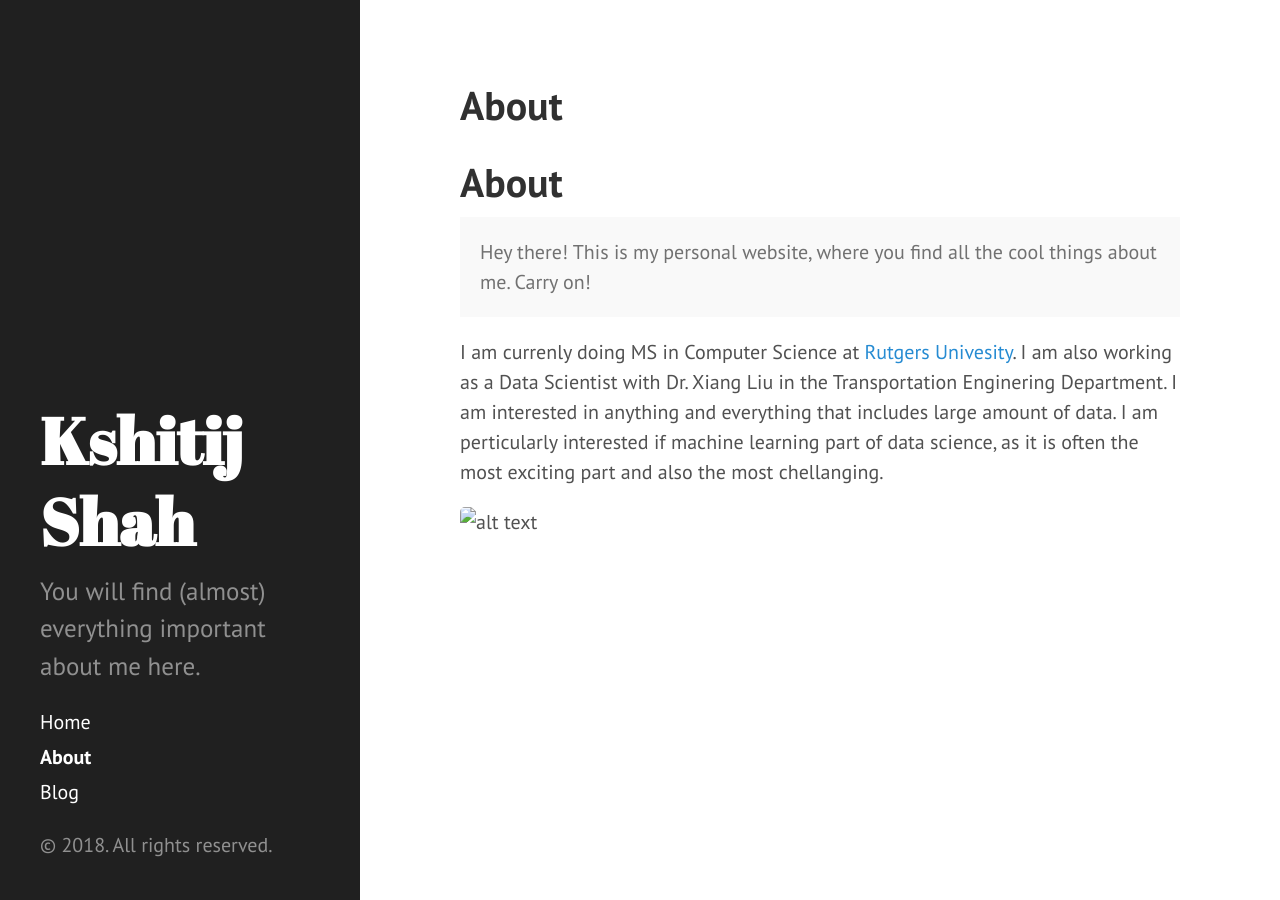
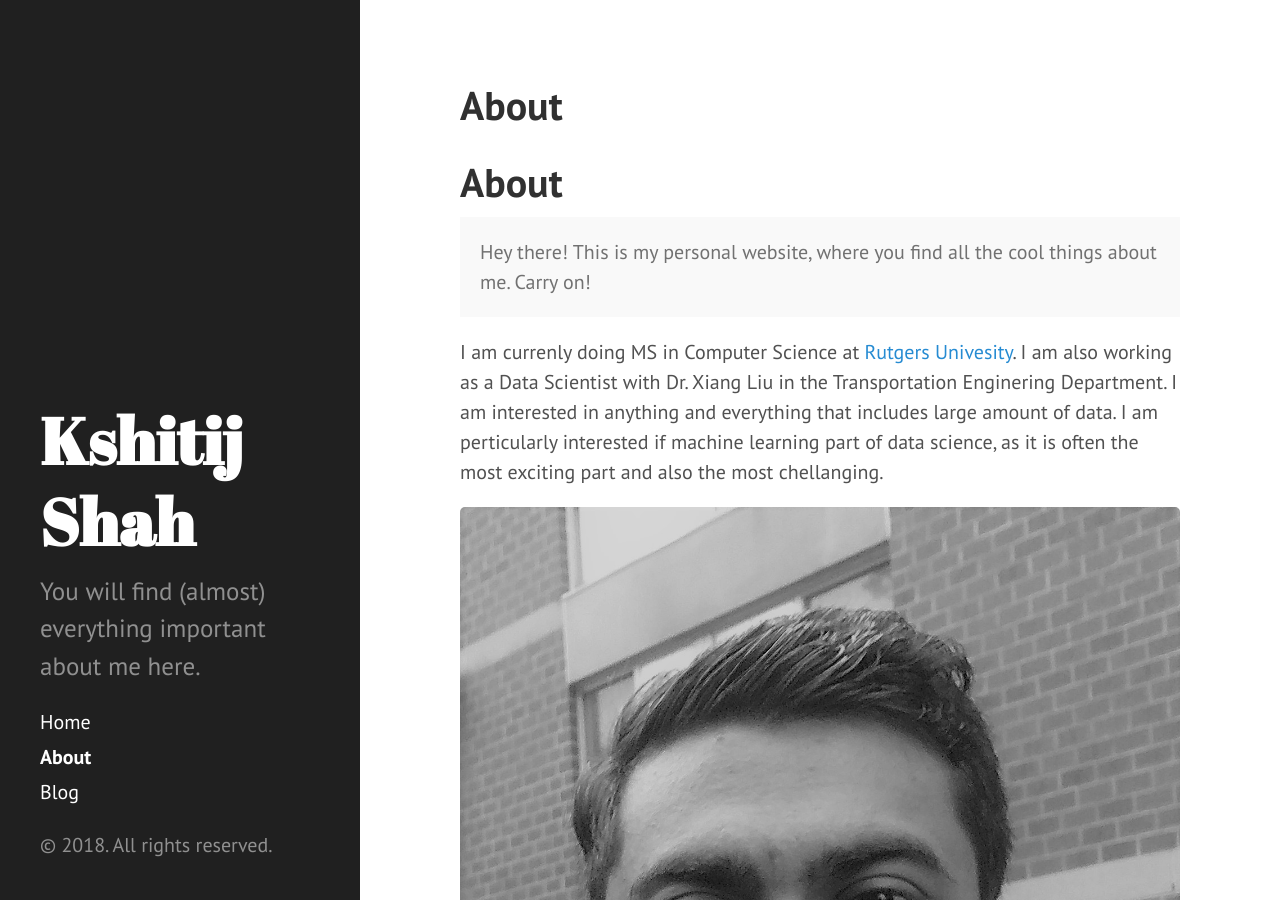
Before and after one commit to xitizzz/xitizzz.github.io, a Jekyll site: the page built from about.md, in a window 1280 px wide and 900 px high. Built offline with Jekyll 4.4.1, drawn with Linux system fonts in a browser that asks for light colours; Markdown is read by kramdown in place of the engine named in the settings.

Commit message:
Update about.md

```diff
--- a/about.md
+++ b/about.md
@@ -11,4 +11,4 @@ title: About
 
 I am currenly doing MS in Computer Science at [Rutgers Univesity](rutgers.edu). I am also working as a Data Scientist with Dr. Xiang Liu in the Transportation Enginering Department. I am interested in anything and everything that includes large amount of data. I am perticularly interested if machine learning part of data science, as it is often the most exciting part and also the most chellanging.
 
-![alt text](xitizzz.github.io/img/ks.jpg "A picture of me")
+![alt text](https://xitizzz.github.io/img/ks.jpg "A picture of me")
```
